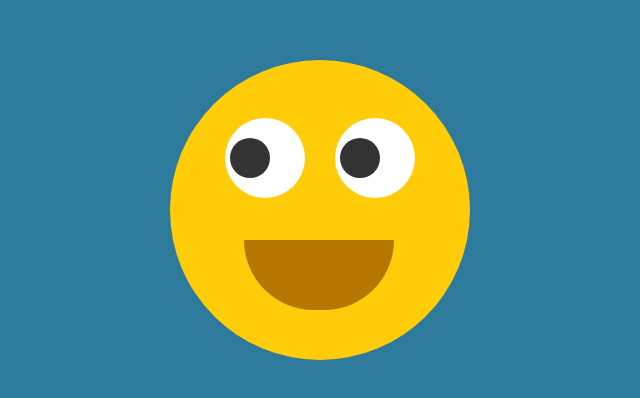
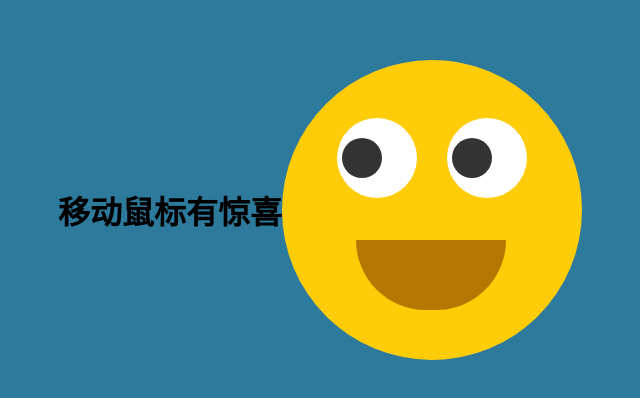
Before and after one commit to NLxs/SmileyFace, a plain HTML site: page index.html in a window 1280 px wide. Shown: the part 190-588 px from the top of the page, without its empty margins (320-960 px from the left). Drawn offline with Linux system fonts and the light colour scheme.

Commit message:
提示文字

```diff
--- a/index.html
+++ b/index.html
@@ -7,6 +7,7 @@
   <link rel="stylesheet" href="./style.css">
 </head>
 <body>
+  <h1>移动鼠标有惊喜</h1>
   <div class="face">
     <div class="eyes">
       <div class="eye"></div>
```
